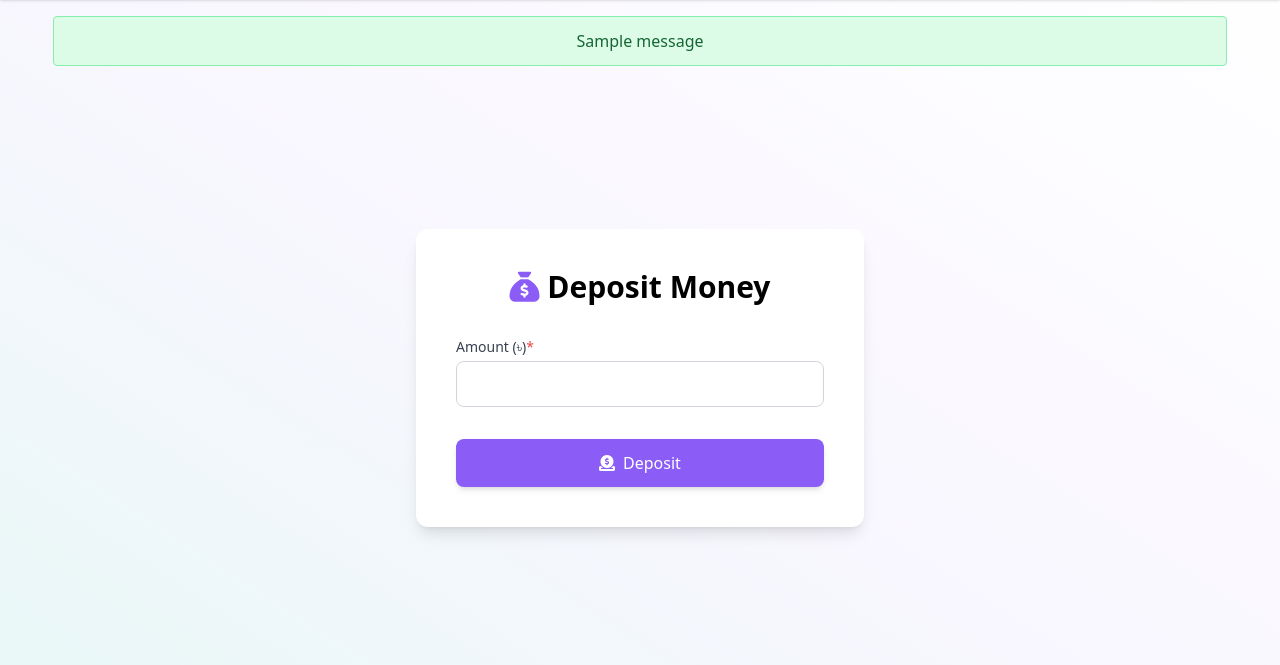
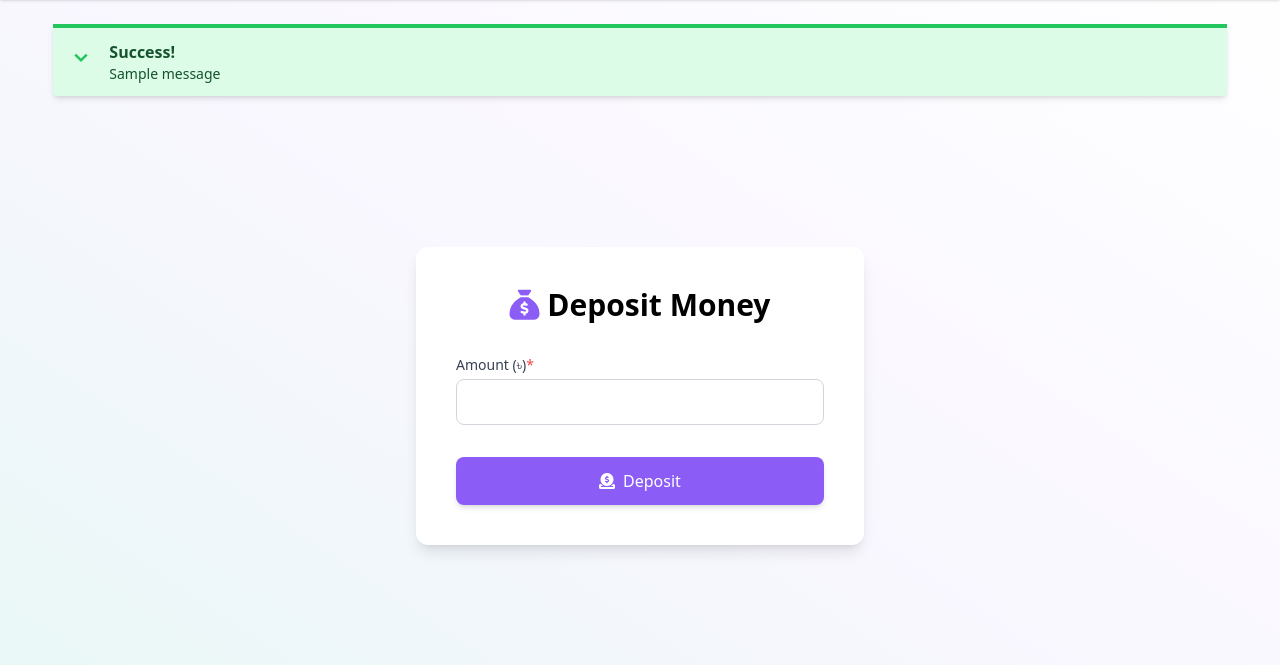
Before and after one commit to Tasmia-Chowdhury-Alif/BookPilot-Library_Management, a Django app: page /accounts/deposit/ in a window 1280 px wide. Shown: the part 64-729 px from the top of the page. Run offline with Django 5.2, Linux system fonts and the light colour scheme; a user stored in the database is signed in; tables that the repository leaves empty hold one stand-in row (values such as "Sample post"); one stand-in notice (Sample message) is shown; some libraries are stand-ins or nearby versions.

Commit message:
included PostresSQL server and updated base.html message framework

```diff
--- a/core/templates/base.html
+++ b/core/templates/base.html
@@ -71,23 +71,75 @@
         </nav>
     </header>
 
-    <!-- ====== Flash Messages ====== -->
-    {% comment %} <section class="w-11/12 mx-auto mt-4">
-        {% for m in messages %}
-            {% if m.tags == 'success' %}
-                {% set colors = 'bg-green-100 text-green-800 border-green-300' %}
-            {% elif m.tags == 'warning' %}
-                {% set colors = 'bg-yellow-100 text-yellow-800 border-yellow-300' %}
-            {% else %}
-                {% set colors = 'bg-red-100 text-red-800 border-red-300' %}
-            {% endif %}
-            <div class="border {{ colors }} rounded px-4 py-3 mb-3 text-center text-sm sm:text-base">
-                {{ m }}
-            </div>
-        {% endfor %}
-    </section> {% endcomment %}
+
     <!-- ====== Flash Messages ====== -->
     <section class="w-11/12 mx-auto mt-4">
+        {% for message in messages %}
+            {% if message.tags == 'success' %}
+                <div class="bg-green-100 border-t-4 border-green-500 rounded-b text-green-900 px-4 py-3 shadow-md mt-2" role="alert">
+                <div class="flex">
+                    <div class="py-1">
+                    <svg class="fill-current h-6 w-6 text-green-500 mr-4" xmlns="http://www.w3.org/2000/svg" viewBox="0 0 20 20">
+                        <path d="M10 15l-5.5-5.5 1.42-1.42L10 12.17l4.09-4.09 1.41 1.41z"/>
+                    </svg>
+                    </div>
+                    <div>
+                    <p class="font-bold">Success!</p>
+                    <p class="text-sm">{{ message }}</p>
+                    </div>
+                </div>
+                </div>
+
+            {% elif message.tags == 'error' %}
+                <div class="bg-red-100 border-t-4 border-red-500 rounded-b text-red-900 px-4 py-3 shadow-md mt-2" role="alert">
+                <div class="flex">
+                    <div class="py-1">
+                    <svg class="fill-current h-6 w-6 text-red-500 mr-4" xmlns="http://www.w3.org/2000/svg" viewBox="0 0 20 20">
+                        <path d="M10 0C4.5 0 0 4.5 0 10s4.5 10 10 10 10-4.5 10-10S15.5 0 10 0zm1 15H9v-2h2v2zm0-4H9V5h2v6z"/>
+                    </svg>
+                    </div>
+                    <div>
+                    <p class="font-bold">Error!</p>
+                    <p class="text-sm">{{ message }}</p>
+                    </div>
+                </div>
+                </div>
+
+            {% elif message.tags == 'warning' %}
+                <div class="bg-yellow-100 border-t-4 border-yellow-500 rounded-b text-yellow-900 px-4 py-3 shadow-md mt-2" role="alert">
+                <div class="flex">
+                    <div class="py-1">
+                    <svg class="fill-current h-6 w-6 text-yellow-500 mr-4" xmlns="http://www.w3.org/2000/svg" viewBox="0 0 20 20">
+                        <path d="M10 0C4.5 0 0 4.5 0 10s4.5 10 10 10 10-4.5 10-10S15.5 0 10 0zm1 15H9v-2h2v2zm0-4H9V5h2v6z"/>
+                    </svg>
+                    </div>
+                    <div>
+                    <p class="font-bold">Warning!</p>
+                    <p class="text-sm">{{ message }}</p>
+                    </div>
+                </div>
+                </div>
+
+            {% else %}
+                <div class="bg-gray-100 border-t-4 border-gray-500 rounded-b text-gray-900 px-4 py-3 shadow-md mt-2" role="alert">
+                <div class="flex">
+                    <div class="py-1">
+                    <svg class="fill-current h-6 w-6 text-gray-500 mr-4" xmlns="http://www.w3.org/2000/svg" viewBox="0 0 20 20">
+                        <path d="M10 0C4.5 0 0 4.5 0 10s4.5 10 10 10 10-4.5 10-10S15.5 0 10 0zm1 15H9v-2h2v2zm0-4H9V5h2v6z"/>
+                    </svg>
+                    </div>
+                    <div>
+                    <p class="font-bold">Notice:</p>
+                    <p class="text-sm">{{ message }}</p>
+                    </div>
+                </div>
+                </div>
+            {% endif %}
+            {% endfor %}
+    </section>
+
+
+    {% comment %} <section class="w-11/12 mx-auto mt-4">
         {% for m in messages %}
             {% if m.tags == 'success' %}
                 {% with colors='bg-green-100 text-green-800 border-green-300' %}
@@ -109,7 +161,7 @@
                 {% endwith %}
             {% endif %}
         {% endfor %}
-</section>
+    </section> {% endcomment %}
 
     <!-- Main content -->
     <main class="flex-1 w-11/12 mx-auto mb-10">
--- a/requirements.txt
+++ b/requirements.txt
@@ -1,8 +1,11 @@
 asgiref==3.8.1
 crispy-bootstrap5==2025.6
+dj-database-url==3.0.0
 Django==5.2.3
 django-crispy-forms==2.4
 django-environ==0.12.0
 pillow==11.2.1
+psycopg2-binary==2.9.10
 sqlparse==0.5.3
+typing_extensions==4.14.0
 tzdata==2025.2
```
Also changed, not shown: Library_Management/settings.py (+15 -4 lines), media/accounts/profile_pictures/mark_ii_1_l3jQCf2.jpg (added).
